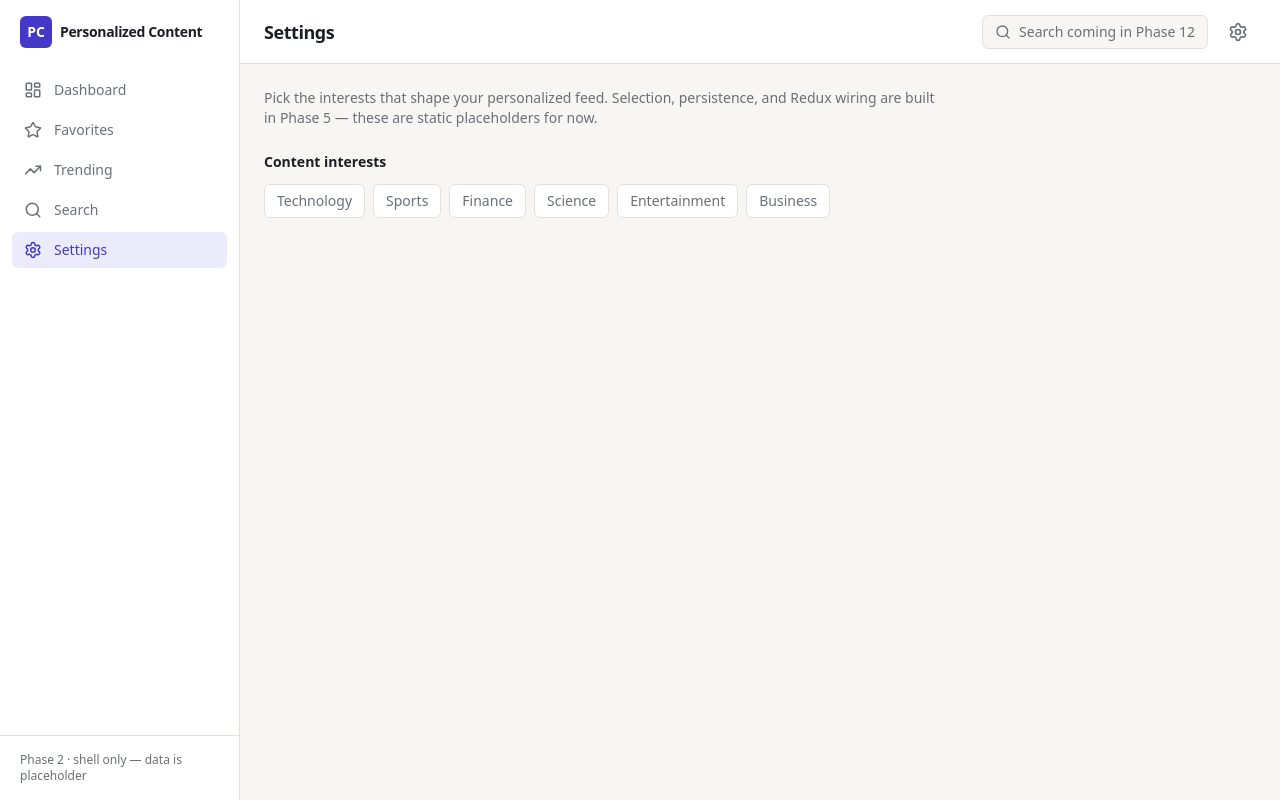
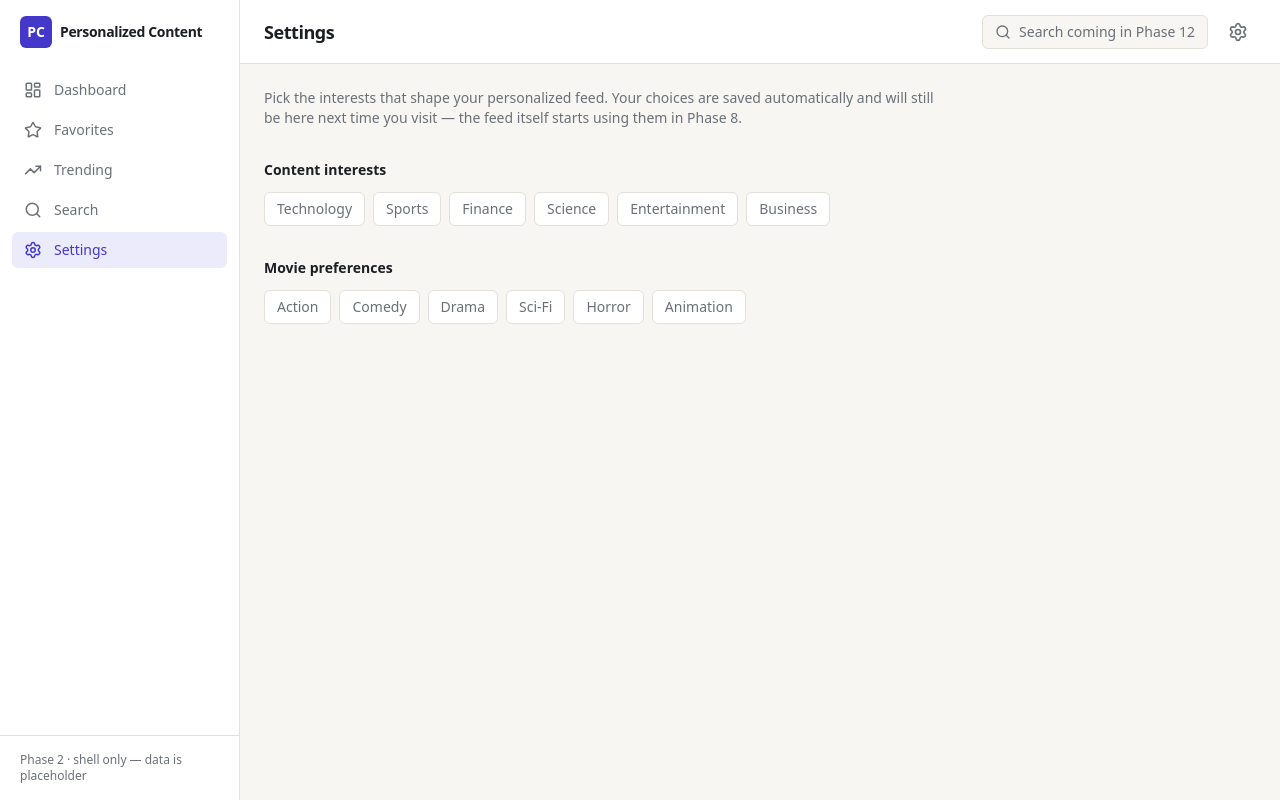
Before and after one commit to agrawalanshika/PersonaFeed, a Next.js app: page /settings in a window 1280 px wide. Built offline with nearby package versions, Linux system fonts and the light colour scheme.

Commit message:
Phase 5: user preferences wired to Settings page (interest + movie genre chips) with localStorage persistence via StoreProvider

```diff
--- a/app/(dashboard)/settings/page.tsx
+++ b/app/(dashboard)/settings/page.tsx
@@ -1,31 +1,75 @@
-const CATEGORIES = [
-  "Technology",
-  "Sports",
-  "Finance",
-  "Science",
-  "Entertainment",
-  "Business",
-];
+"use client";
+
+import { Check } from "lucide-react";
+import { useAppDispatch, useAppSelector } from "@/store/hooks";
+import { toggleInterest, toggleMoviePreference } from "@/store/slices/preferencesSlice";
+import { INTEREST_OPTIONS, MOVIE_GENRE_OPTIONS } from "@/lib/preferences-options";
+
+function PreferenceChip({
+  label,
+  selected,
+  onClick,
+}: {
+  label: string;
+  selected: boolean;
+  onClick: () => void;
+}) {
+  return (
+    <button
+      type="button"
+      onClick={onClick}
+      aria-pressed={selected}
+      className={`inline-flex items-center gap-1.5 rounded-md border px-3 py-1.5 text-sm font-medium transition-colors ${
+        selected
+          ? "border-accent bg-accent-soft text-accent"
+          : "border-border bg-surface text-muted hover:bg-accent-soft/40"
+      }`}
+    >
+      {selected && <Check size={14} aria-hidden="true" />}
+      {label}
+    </button>
+  );
+}
 
 export default function SettingsPage() {
+  const dispatch = useAppDispatch();
+  const interests = useAppSelector((state) => state.preferences.interests);
+  const moviePreferences = useAppSelector(
+    (state) => state.preferences.moviePreferences,
+  );
+
   return (
-    <div className="flex flex-col gap-6">
+    <div className="flex flex-col gap-8">
       <p className="max-w-2xl text-sm text-muted">
-        Pick the interests that shape your personalized feed. Selection,
-        persistence, and Redux wiring are built in Phase 5 — these are static
-        placeholders for now.
+        Pick the interests that shape your personalized feed. Your choices
+        are saved automatically and will still be here next time you visit —
+        the feed itself starts using them in Phase 8.
       </p>
 
       <div>
         <h2 className="text-sm font-semibold">Content interests</h2>
         <div className="mt-3 flex flex-wrap gap-2">
-          {CATEGORIES.map((category) => (
-            <span
+          {INTEREST_OPTIONS.map((category) => (
+            <PreferenceChip
               key={category}
-              className="rounded-md border border-border bg-surface px-3 py-1.5 text-sm text-muted"
-            >
-              {category}
-            </span>
+              label={category}
+              selected={interests.includes(category)}
+              onClick={() => dispatch(toggleInterest(category))}
+            />
+          ))}
+        </div>
+      </div>
+
+      <div>
+        <h2 className="text-sm font-semibold">Movie preferences</h2>
+        <div className="mt-3 flex flex-wrap gap-2">
+          {MOVIE_GENRE_OPTIONS.map((genre) => (
+            <PreferenceChip
+              key={genre}
+              label={genre}
+              selected={moviePreferences.includes(genre)}
+              onClick={() => dispatch(toggleMoviePreference(genre))}
+            />
           ))}
         </div>
       </div>
--- a/components/providers/StoreProvider.tsx
+++ b/components/providers/StoreProvider.tsx
@@ -1,8 +1,10 @@
 "use client";
 
-import { useState } from "react";
+import { useEffect, useState } from "react";
 import { Provider } from "react-redux";
 import { makeStore, type AppStore } from "@/store";
+import { setPreferences } from "@/store/slices/preferencesSlice";
+import { loadPreferences, savePreferences } from "@/lib/storage";
 
 export default function StoreProvider({
   children,
@@ -11,5 +13,21 @@ export default function StoreProvider({
 }) {
   const [store] = useState<AppStore>(() => makeStore());
 
+  // Restore preferences from localStorage once mounted (client-only — avoids
+  // touching localStorage during server rendering) and keep them in sync on
+  // every future change.
+  useEffect(() => {
+    const stored = loadPreferences();
+    if (stored) {
+      store.dispatch(setPreferences(stored));
+    }
+
+    const unsubscribe = store.subscribe(() => {
+      savePreferences(store.getState().preferences);
+    });
+
+    return unsubscribe;
+  }, [store]);
+
   return <Provider store={store}>{children}</Provider>;
 }
--- /dev/null
+++ b/lib/preferences-options.ts
@@ -0,0 +1,17 @@
+export const INTEREST_OPTIONS = [
+  "Technology",
+  "Sports",
+  "Finance",
+  "Science",
+  "Entertainment",
+  "Business",
+];
+
+export const MOVIE_GENRE_OPTIONS = [
+  "Action",
+  "Comedy",
+  "Drama",
+  "Sci-Fi",
+  "Horror",
+  "Animation",
+];
--- /dev/null
+++ b/lib/storage.ts
@@ -0,0 +1,27 @@
+import type { PreferencesState } from "@/store/slices/preferencesSlice";
+
+const PREFERENCES_KEY = "personaFeed:preferences";
+
+export function loadPreferences(): PreferencesState | null {
+  if (typeof window === "undefined") return null;
+  try {
+    const raw = window.localStorage.getItem(PREFERENCES_KEY);
+    if (!raw) return null;
+    const parsed = JSON.parse(raw);
+    if (!Array.isArray(parsed?.interests) || !Array.isArray(parsed?.moviePreferences)) {
+      return null;
+    }
+    return parsed as PreferencesState;
+  } catch {
+    return null;
+  }
+}
+
+export function savePreferences(preferences: PreferencesState): void {
+  if (typeof window === "undefined") return;
+  try {
+    window.localStorage.setItem(PREFERENCES_KEY, JSON.stringify(preferences));
+  } catch {
+    // localStorage can fail (private browsing, quota) — safe to ignore
+  }
+}
```
